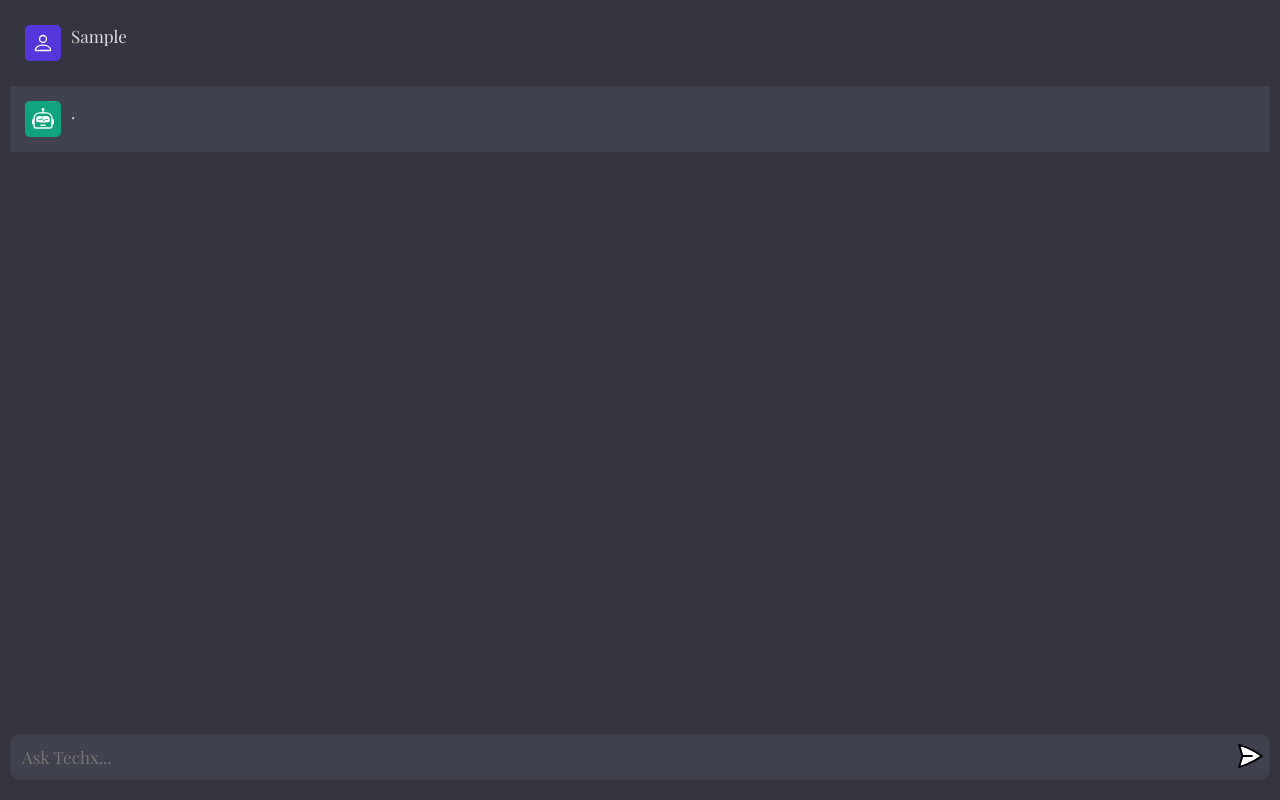
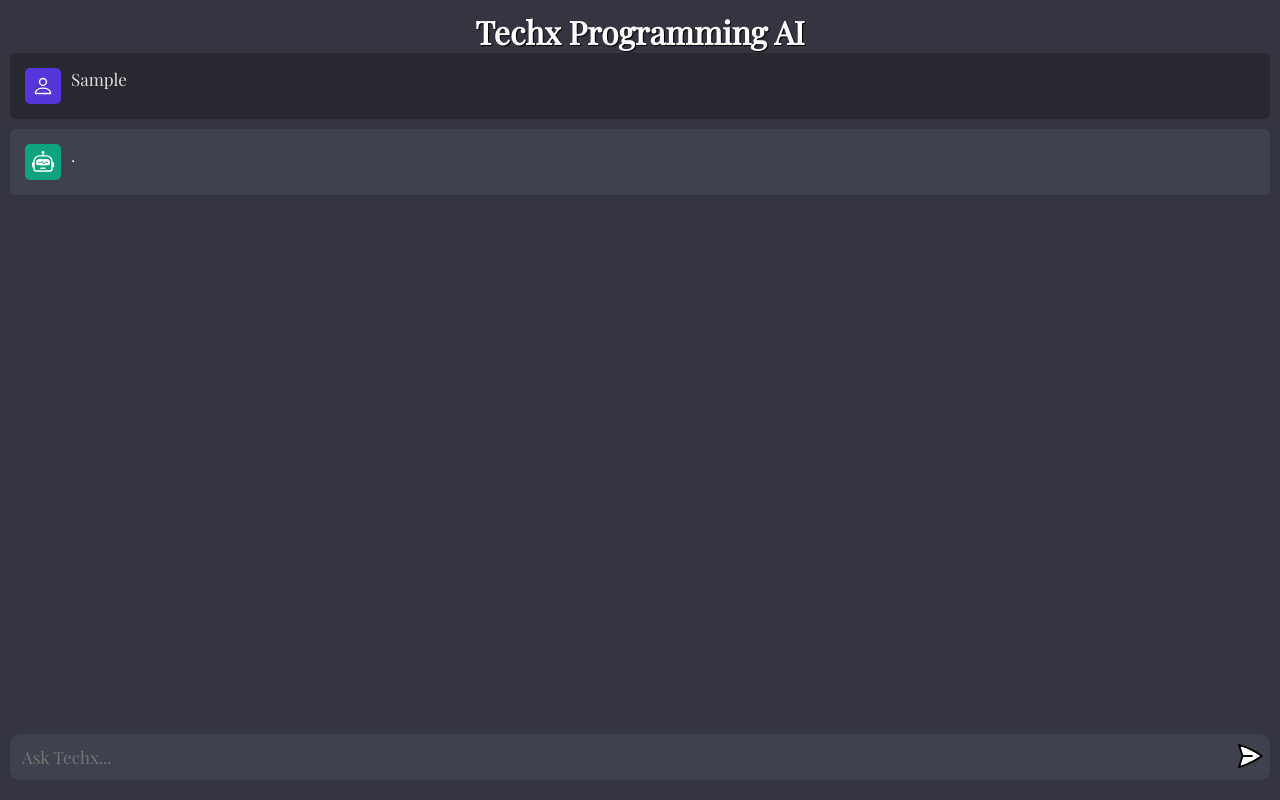
Before and after one commit to dorothybaker/techx, a website built with Vite: page Client/index.html in a window 1280 px wide. Both pictures are taken after typing "Sample" into the empty fields and a click on the button 1250 px from the left and 757 px from the top of the page. Built offline with nearby package versions, Linux system fonts and the light colour scheme.

Commit message:
few modifications

```diff
--- a/Client/index.html
+++ b/Client/index.html
@@ -9,6 +9,7 @@
   </head>
   <body>
     <div id="app">
+      <h1>Techx Programming AI</h1>
       <div id="chat_container"></div>
       <form>
         <textarea
--- a/Client/main.js
+++ b/Client/main.js
@@ -43,7 +43,7 @@
 
 function chatStripe(isAi, value, uniqueId) {
   return `
-  <div class='wrapper ${isAi && "ai"}'>
+  <div class='wrapper ${isAi ? "ai" : "user"}'>
     <div class='chat'>
       <div class='profile'>
         <img src='${isAi ? bot : user}' alt='${isAi ? "bot" : "user"}'/>
--- a/Client/style.css
+++ b/Client/style.css
@@ -21,6 +21,11 @@
   align-items: center;
   justify-content: space-between;
   padding: 10px;
+}
+
+#app h1 {
+  color: white;
+  text-shadow: 1px 1px 1px black;
 }
 
 #chat_container {
@@ -52,6 +57,12 @@
 
 .ai {
   background: #40414f;
+  border-radius: 5px;
+}
+
+.user {
+  background: #272830;
+  border-radius: 5px;
 }
 
 .chat {
```
